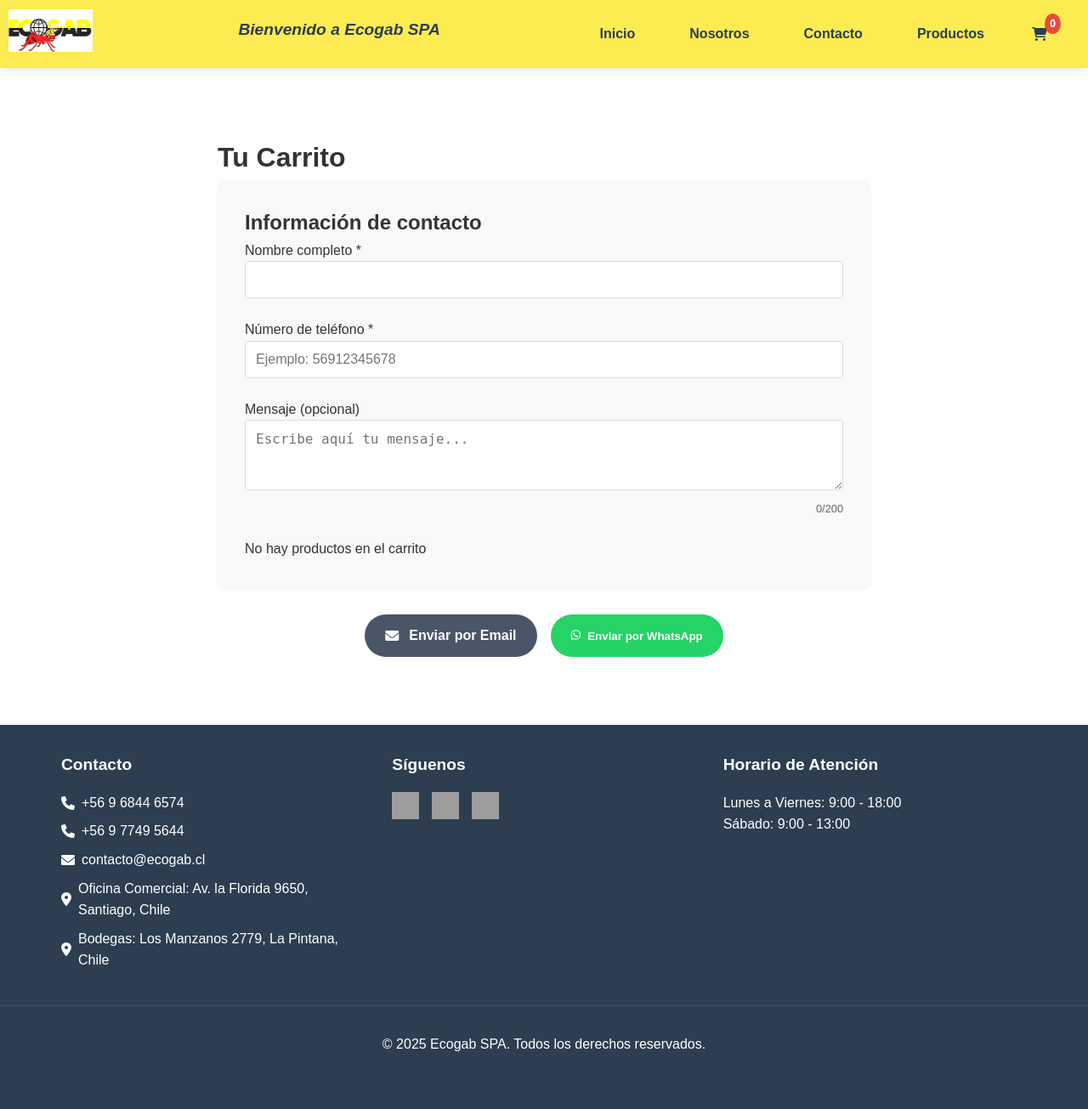
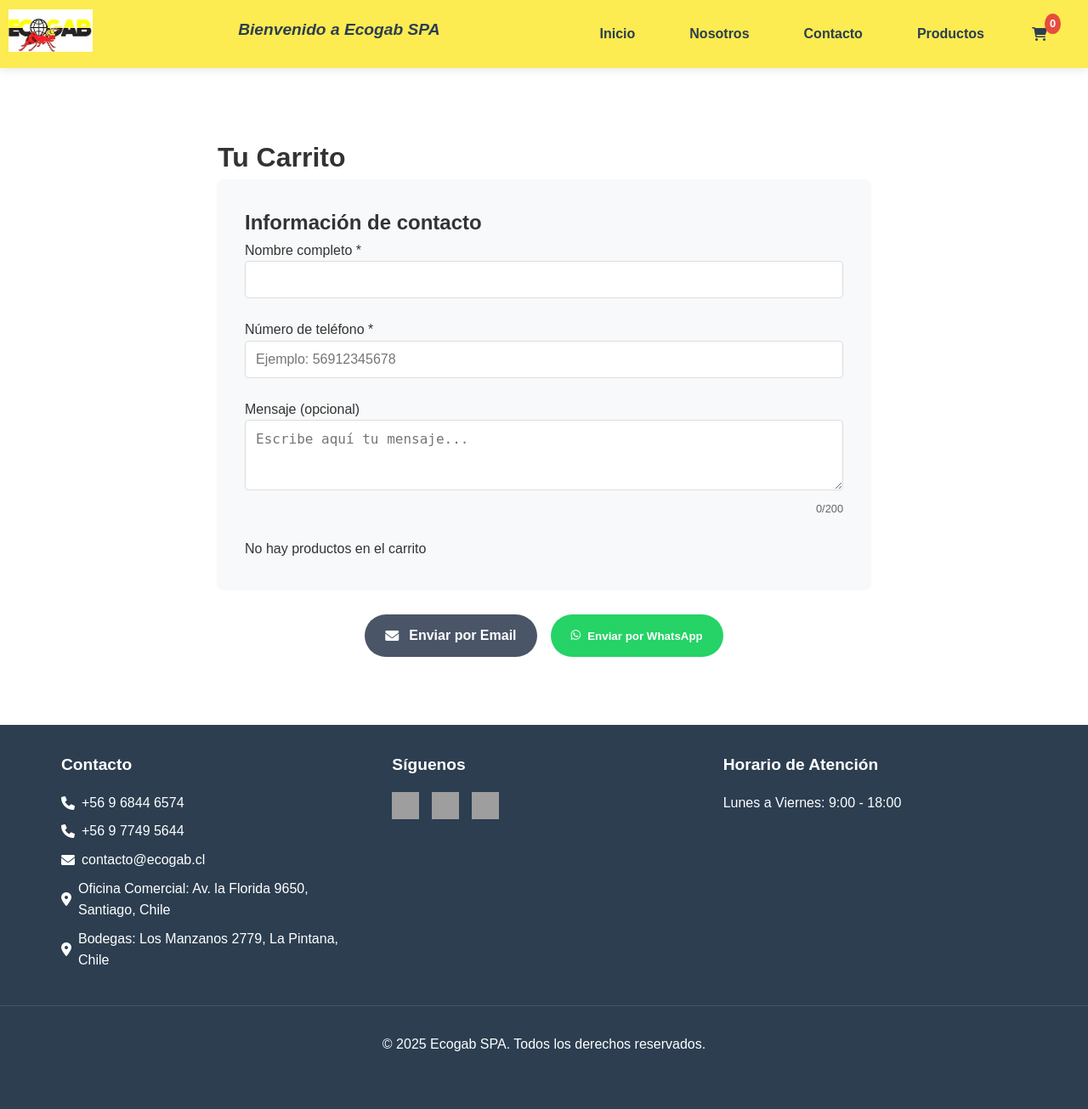
Before and after one commit to FraMqueli/ecogabSPA, a Django app: page /carrito/ in a window 1280 px wide. Shown: the whole page at 85% size. Run offline with Django 5.2, Linux system fonts and the light colour scheme; grey boxes are pictures that could not be loaded.

Commit message:
horario modif

```diff
--- a/ecogab_djg/inicio/templates/inicio/base.html
+++ b/ecogab_djg/inicio/templates/inicio/base.html
@@ -92,7 +92,6 @@
             <div class="footer-section">
                 <h3>Horario de Atención</h3>
                 <p>Lunes a Viernes: 9:00 - 18:00</p>
-                <p>Sábado: 9:00 - 13:00</p>
             </div>
         </div>
         <div class="footer-bottom">
```
